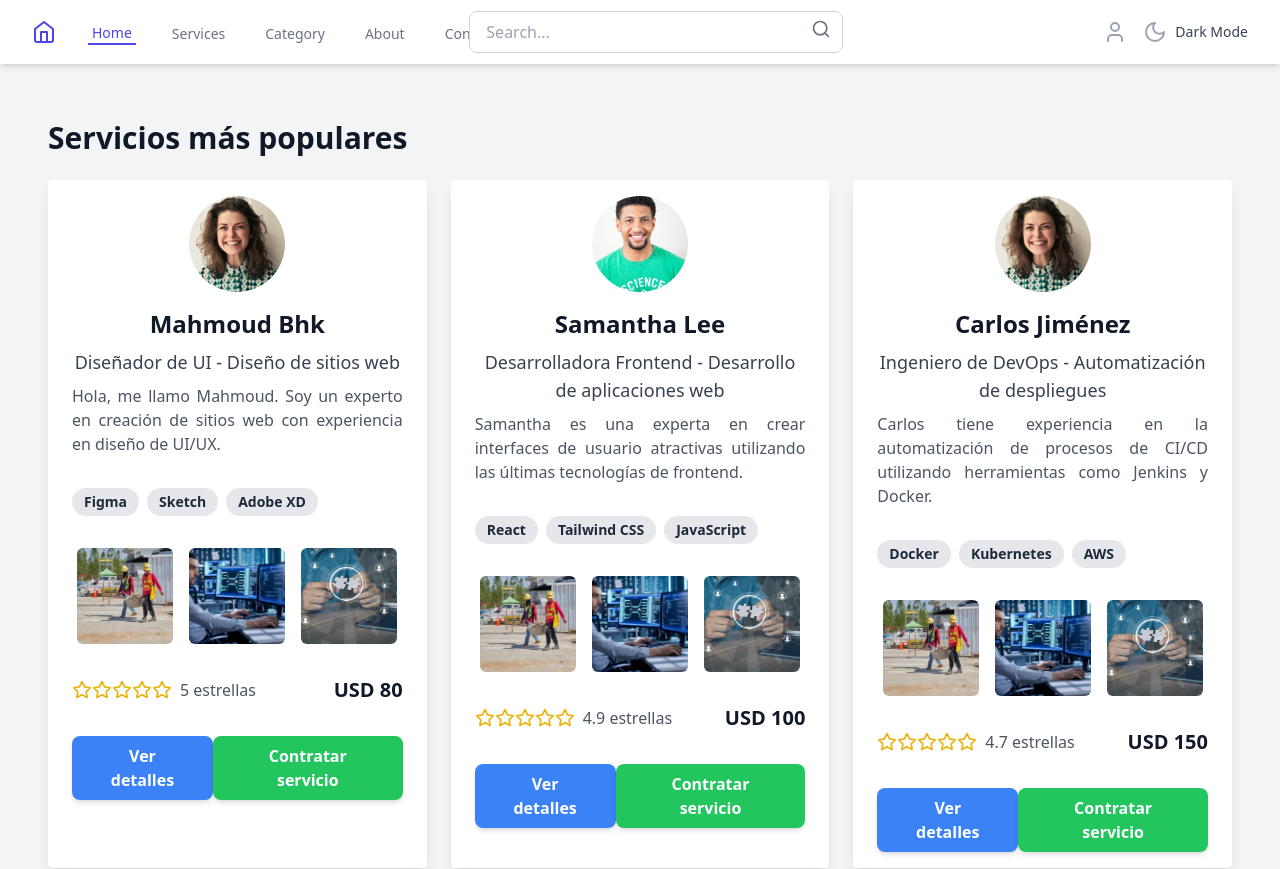
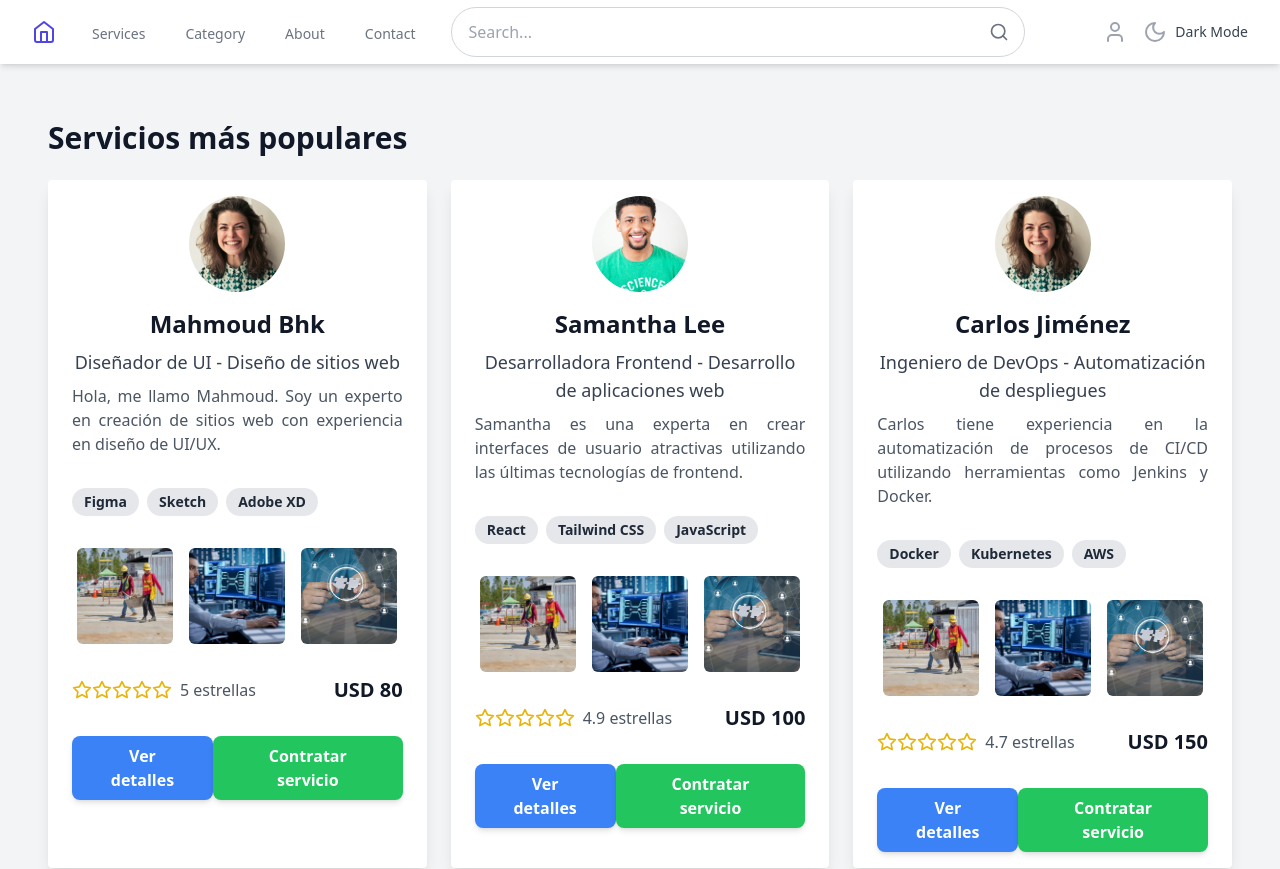
Before and after one commit to 818diego/service-finder, a React (Vite) app in the folder services-finder-frontend/: page / in a window 1280 px wide. Shown: the top 869 px of the page. Built offline with nearby package versions, Linux system fonts and the light colour scheme.

Commit message:
Removed an unused route and improved the UX of the search bar

```diff
--- a/services-finder-frontend/src/components/NavBar.tsx
+++ b/services-finder-frontend/src/components/NavBar.tsx
@@ -61,14 +61,12 @@ const Navbar: React.FC = () => {
                                 />
                             </div>
                             {[
-                                "/",
                                 "/services",
                                 "/category",
                                 "/about",
                                 "/contact",
                             ].map((path, index) => {
                                 const labels = [
-                                    "Home",
                                     "Services",
                                     "Category",
                                     "About",
@@ -90,15 +88,19 @@ const Navbar: React.FC = () => {
                                 );
                             })}
                         </div>
-                        <div className="relative w-1/3 mx-auto">
-                            <Search className="absolute right-3 top-2 h-5 w-5 text-gray-500 dark:text-gray-300" />
-                            <input
-                                type="text"
-                                value={searchQuery}
-                                onChange={(e) => setSearchQuery(e.target.value)}
-                                placeholder="Search..."
-                                className="w-full px-4 py-2 rounded-lg border border-gray-300 dark:border-gray-600 focus:outline-none focus:ring-2 focus:ring-indigo-500 dark:bg-gray-700 dark:text-white"
-                            />
+                        <div className="relative w-full max-w-2xl mx-auto">
+                            <div className="relative">
+                                <Search className="absolute right-4 top-1/2 transform -translate-y-1/2 h-5 w-5 text-gray-500 dark:text-gray-300" />
+                                <input
+                                    type="text"
+                                    value={searchQuery}
+                                    onChange={(e) =>
+                                        setSearchQuery(e.target.value)
+                                    }
+                                    placeholder="Search..."
+                                    className="w-full pl-4 pr-10 py-3 rounded-full border border-gray-300 dark:border-gray-600 focus:outline-none focus:ring-2 focus:ring-indigo-500 dark:bg-gray-700 dark:text-white"
+                                />
+                            </div>
                         </div>
                         <div className="flex items-center space-x-4 w-1/3 justify-end relative">
                             <div className="relative" ref={dropdownRef}>
```
